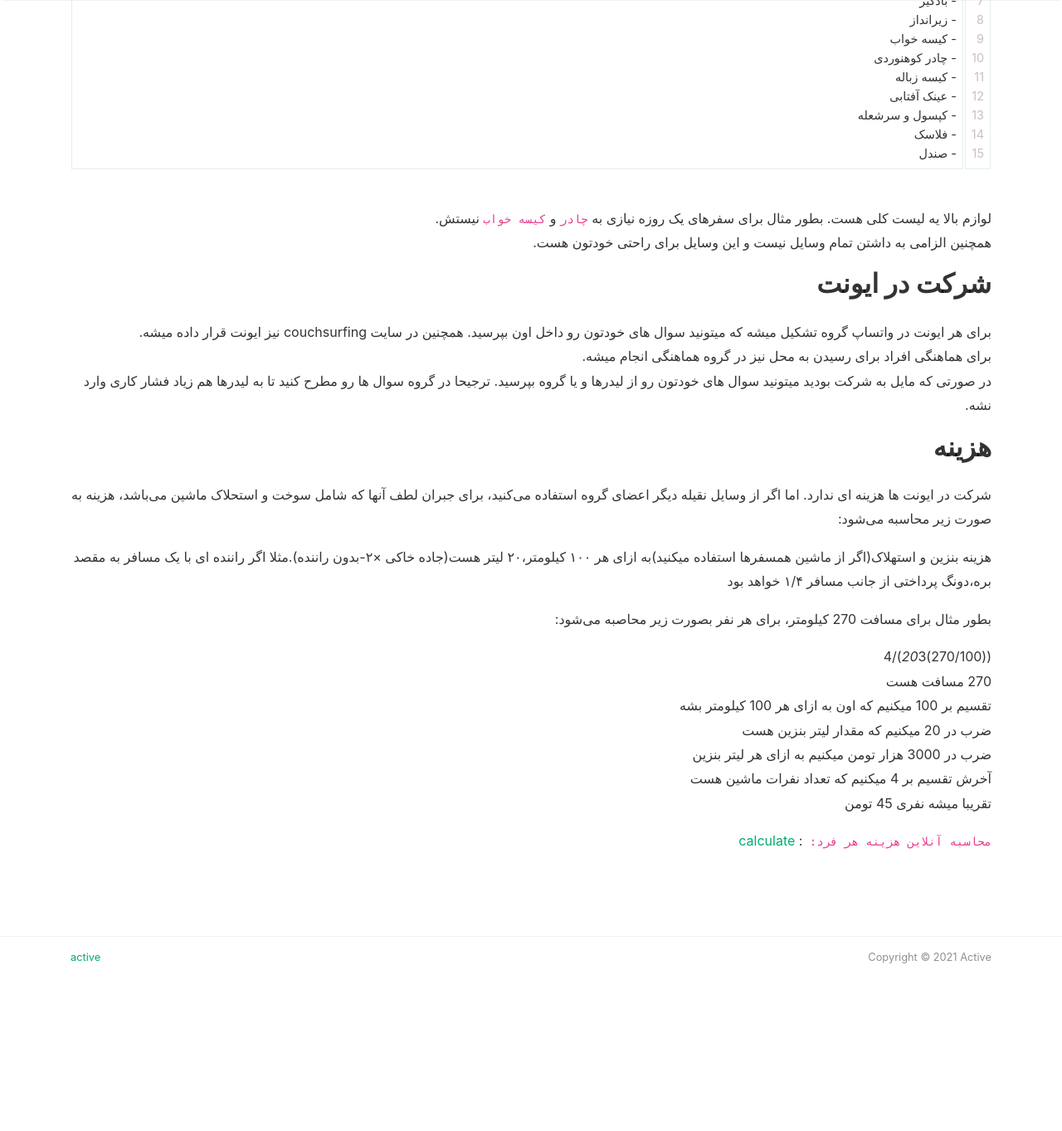
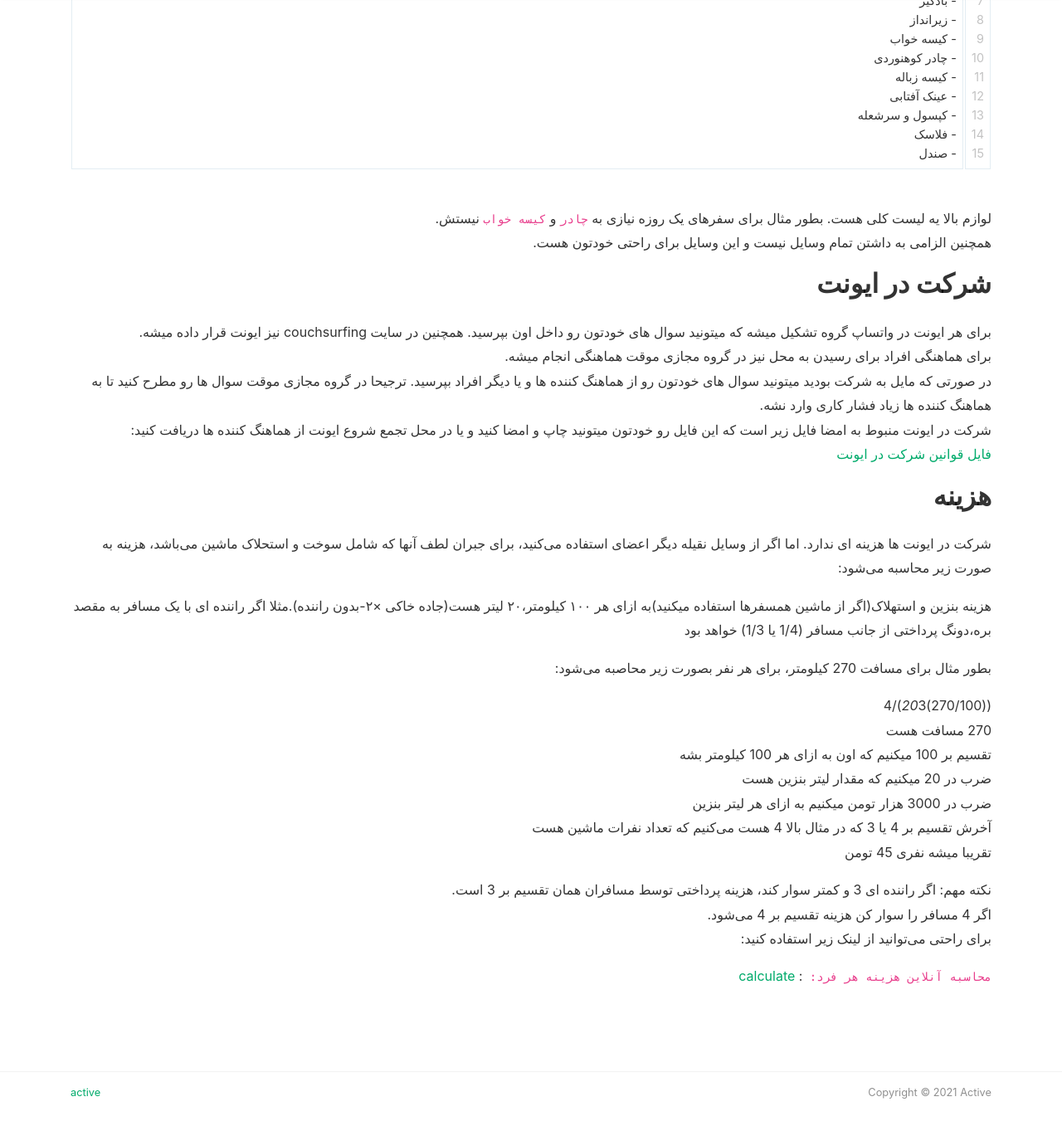
Before and after one commit to MHKarami97/active, a Jekyll site: the page built from _pages/rules-weekend.md, in a window 1280 px wide and 1400 px high, scrolled down 897 px. Shown: the top 1363 px of the window at 83% size. Built offline with Jekyll 4.4.1, drawn with Linux system fonts in a browser that asks for light colours; nearby versions of some CDN libraries; before the commit the page ends 2134 px from its top, so only the background shows below that.

Commit message:
update rule

```diff
--- a/_pages/rules-weekend.md
+++ b/_pages/rules-weekend.md
@@ -45,13 +45,15 @@ comments: true
 
 ## شرکت در ایونت
 برای هر ایونت در واتساپ گروه تشکیل میشه که میتونید سوال های خودتون رو داخل اون بپرسید. همچنین در سایت couchsurfing نیز ایونت قرار داده میشه.
-برای هماهنگی افراد برای رسیدن به محل نیز در گروه هماهنگی انجام میشه.
-در صورتی که مایل به شرکت بودید میتونید سوال های خودتون رو از لیدرها و یا گروه بپرسید. ترجیحا در گروه سوال ها رو مطرح کنید تا به لیدرها هم زیاد فشار کاری وارد نشه.
+برای هماهنگی افراد برای رسیدن به محل نیز در گروه مجازی موقت هماهنگی انجام میشه.
+در صورتی که مایل به شرکت بودید میتونید سوال های خودتون رو از هماهنگ کننده ها و یا دیگر افراد بپرسید. ترجیحا در گروه مجازی موقت سوال ها رو مطرح کنید تا به هماهنگ کننده ها زیاد فشار کاری وارد نشه.
+شرکت در ایونت منبوط به امضا فایل زیر است که این فایل رو خودتون میتونید چاپ و امضا کنید و یا در محل تجمع شروع ایونت از هماهنگ کننده ها دریافت کنید:
+[فایل قوانین شرکت در ایونت](/assets/files/active.pdf)
 
 ## هزینه
-شرکت در ایونت ها هزینه ای ندارد. اما اگر از وسایل نقیله دیگر اعضای گروه استفاده می‌کنید، برای جبران لطف آنها که شامل سوخت و استحلاک ماشین می‌باشد، هزینه به صورت زیر محاسبه می‌شود:
+شرکت در ایونت ها هزینه ای ندارد. اما اگر از وسایل نقیله دیگر اعضای استفاده می‌کنید، برای جبران لطف آنها که شامل سوخت و استحلاک ماشین می‌باشد، هزینه به صورت زیر محاسبه می‌شود:
 
-هزینه بنزین و استهلاک(اگر از ماشین همسفرها استفاده میکنید)به ازای هر ۱۰۰ کیلومتر،۲۰ لیتر هست(جاده خاکی ×۲-بدون راننده).مثلا اگر راننده ای با یک مسافر به مقصد بره،دونگ پرداختی از جانب مسافر ۱/۴ خواهد بود
+هزینه بنزین و استهلاک(اگر از ماشین همسفرها استفاده میکنید)به ازای هر ۱۰۰ کیلومتر،۲۰ لیتر هست(جاده خاکی ×۲-بدون راننده).مثلا اگر راننده ای با یک مسافر به مقصد بره،دونگ پرداختی از جانب مسافر (1/4 یا 1/3) خواهد بود
 
 بطور مثال برای مسافت 270 کیلومتر، برای هر نفر بصورت زیر محاصبه می‌شود:
 
@@ -60,7 +62,11 @@ comments: true
 تقسیم بر 100 میکنیم که اون به ازای هر 100 کیلومتر بشه
 ضرب در 20 میکنیم که مقدار لیتر بنزین هست
 ضرب در 3000 هزار تومن میکنیم به ازای هر لیتر بنزین
-آخرش تقسیم بر 4 میکنیم که تعداد نفرات ماشین هست
+آخرش تقسیم بر 4 یا 3 که در مثال بالا 4 هست می‌کنیم که تعداد نفرات ماشین هست
 تقریبا میشه نفری 45 تومن
 
+نکته مهم: اگر راننده ای 3 و کمتر سوار کند، هزینه پرداختی توسط مسافران همان تقسیم بر 3 است.
+اگر 4 مسافر را سوار کن هزینه تقسیم بر 4 می‌شود.
+برای راحتی می‌توانید از لینک زیر استفاده کنید:
+
 `محاسبه آنلاین هزینه هر فرد: ` : [calculate](/calculate)
```
Also changed, not shown: 1 other file.
